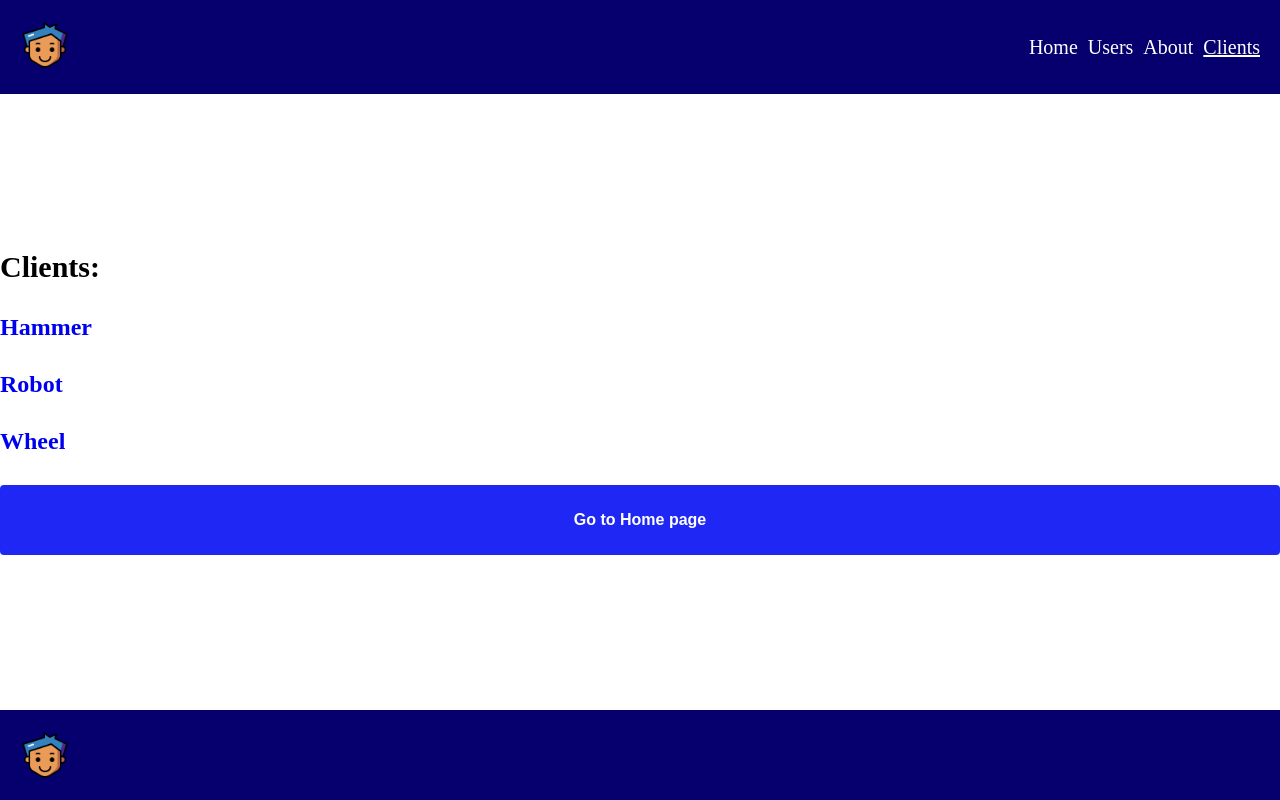
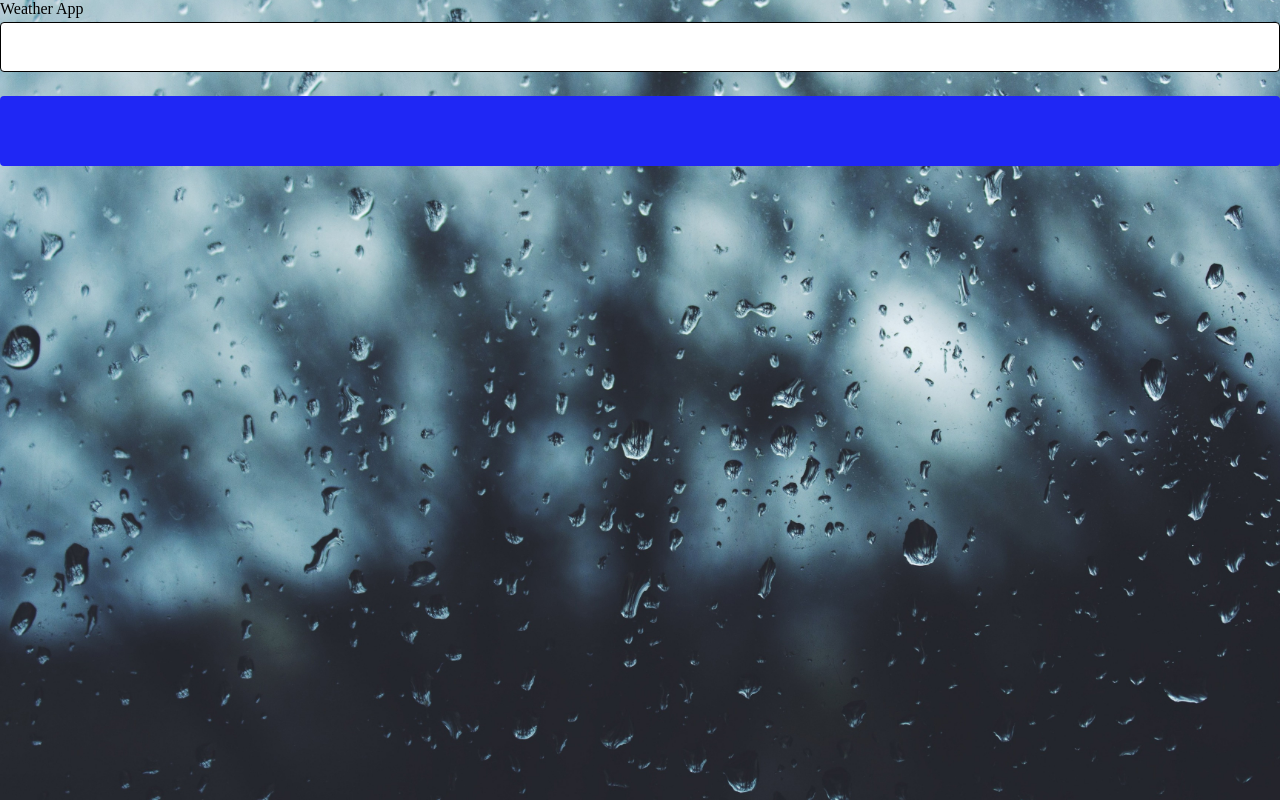
Before and after one commit to Akmi555/projec_02_ts, a React (Create React App) app: page /clients in a window 1280 px wide. Built offline with nearby package versions, Linux system fonts and the light colour scheme.

Commit message:
Progekt_Weather_2

```diff
--- a/src/App.tsx
+++ b/src/App.tsx
@@ -2,15 +2,16 @@ import { BrowserRouter, Route, Routes } from "react-router-dom";
 
 import Layout from "components/Layout/Layout";
 import GlobalStyles from "./styes/GlobalStyles";
+import Weather from "pages/Weather/Weather";
 
 //Pages
-import Home from "pages/Home/Home";
-import Users from "pages/Users/Users";
-import About from "pages/About/About";
-import Clients from "pages/Clients/Clients";
-import Hammer from "pages/Clients/components/Hammer/Hammer";
-import Robot from "pages/Clients/components/Robot/Robot";
-import Wheel from "pages/Clients/components/Wheel/Wheel";
+// import Home from "pages/Home/Home";
+// import Users from "pages/Users/Users";
+// import About from "pages/About/About";
+// import Clients from "pages/Clients/Clients";
+// import Hammer from "pages/Clients/components/Hammer/Hammer";
+// import Robot from "pages/Clients/components/Robot/Robot";
+// import Wheel from "pages/Clients/components/Wheel/Wheel";
 
 
 
@@ -63,7 +64,7 @@ function App() {
       {/* <Lesson014/> */}
       {/* <Homework014/> */}
       {/* Lesson015 end Homework015 example with pages */}
-      <Layout>
+      {/* <Layout>
         <Routes>
           <Route path="/" element={<Home/>}/>
           <Route path="/users" element={<Users/>}/>
@@ -74,8 +75,9 @@ function App() {
           <Route path="/clients/wheel" element={<Wheel/>}/>
           <Route path="*" element={'Page not Found'}/>
         </Routes>
-      </Layout>
+      </Layout> */}
       {/* <Lesson016/> */}
+      <Weather/>
     </BrowserRouter>
   );
 }
--- /dev/null
+++ b/src/pages/Weather/Weather.tsx
@@ -0,0 +1,25 @@
+import Input from "components/Input/Input"
+import { InputContainer, WeatherMain, WeatherPage, WeatherTitle } from "./styles"
+import Button from "components/Button/Button"
+import WeatherInfo from "./components/WeatherInfo/WeatherInfo"
+import WeatherError from "./components/WeatherError/WeatherError"
+import { ChangeEvent } from "react"
+
+function Weather() {
+  return (
+  <WeatherPage>
+    <WeatherTitle>Weather App</WeatherTitle>
+    <WeatherMain>
+      <InputContainer>
+      <Input name={""} placeholder={""} value={""} onChange={function (event: ChangeEvent<HTMLInputElement>): void {
+            throw new Error("Function not implemented.")
+          } }/>
+      <Button name={""}  />
+      </InputContainer>
+      <WeatherInfo/>
+      <WeatherError/>
+    </WeatherMain>
+  </WeatherPage>
+)}
+
+export default Weather
--- /dev/null
+++ b/src/pages/Weather/components/WeatherError/WeatherError.tsx
@@ -0,0 +1,7 @@
+import { WeatherEr } from "./styles";
+
+function WeatherError() {
+  return <WeatherEr></WeatherEr>
+}
+
+export default WeatherError;
--- /dev/null
+++ b/src/pages/Weather/components/WeatherError/styles.ts
@@ -0,0 +1,6 @@
+import styled from '@emotion/styled'
+
+export const WeatherEr = styled.div`
+ display: flex;
+
+`
--- /dev/null
+++ b/src/pages/Weather/components/WeatherInfo/WeatherInfo.tsx
@@ -0,0 +1,7 @@
+import { WeatherData } from "./styles"
+
+function WeatherInfo() {
+  return <WeatherData></WeatherData>
+}
+
+export default WeatherInfo
--- /dev/null
+++ b/src/pages/Weather/components/WeatherInfo/styles.ts
@@ -0,0 +1,6 @@
+import styled from '@emotion/styled'
+
+export const WeatherData = styled.div`
+ display: flex;
+
+`
--- /dev/null
+++ b/src/pages/Weather/styles.ts
@@ -0,0 +1,22 @@
+import styled from '@emotion/styled';
+import WeatherBackground from 'assets/weather_app_back.jpeg'
+
+export const WeatherPage = styled.div`
+ display: flex;
+ flex: 1;
+ flex-direction: column;
+ background-repeat: no-repeat;
+ background-image: url(${WeatherBackground});
+ background-size: cover;
+`
+export const WeatherTitle = styled.header`
+
+`
+
+export const WeatherMain = styled.main`
+
+`
+
+export const InputContainer = styled.div`
+
+`
```
Also changed, not shown: src/assets/weather_app_back.jpeg (added).
